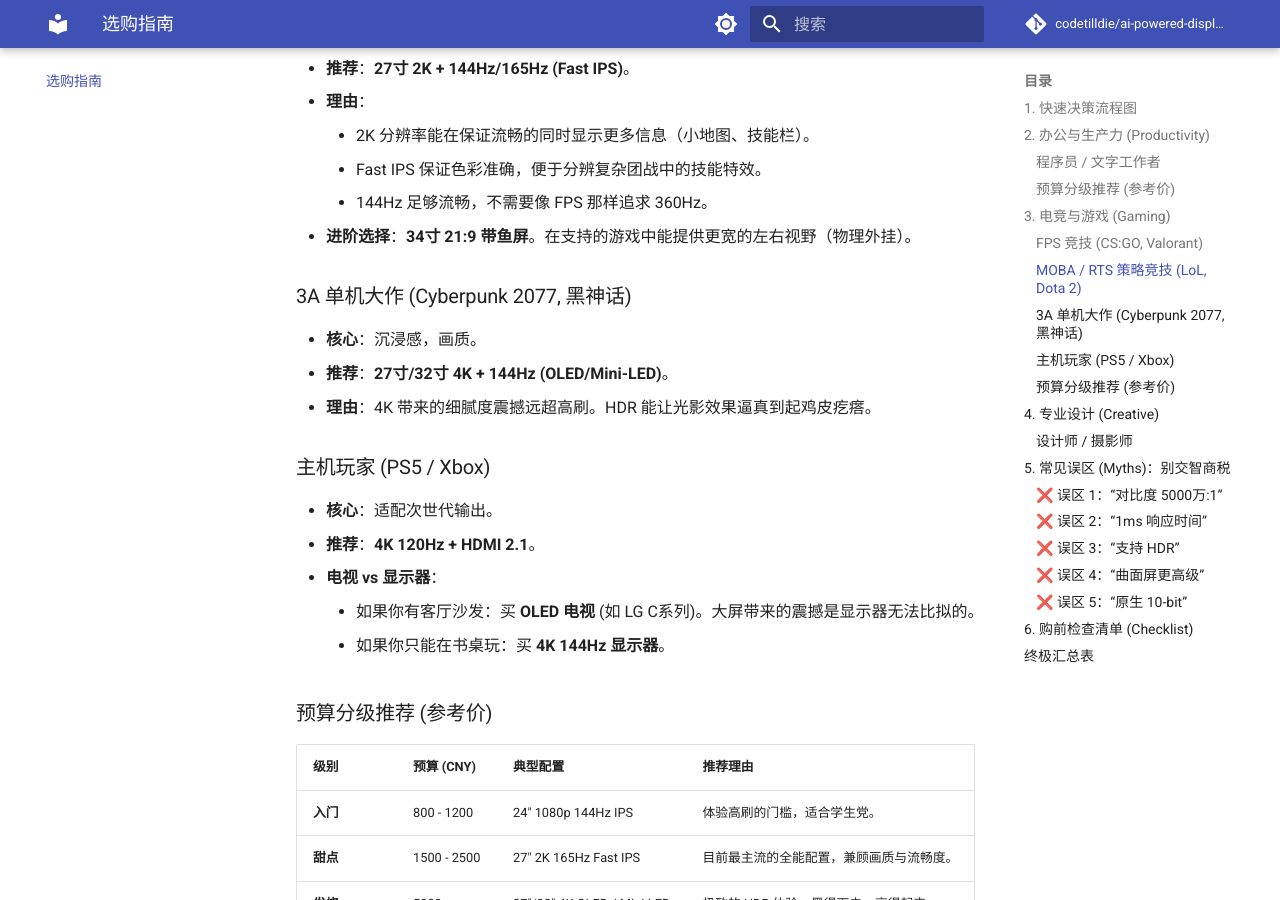
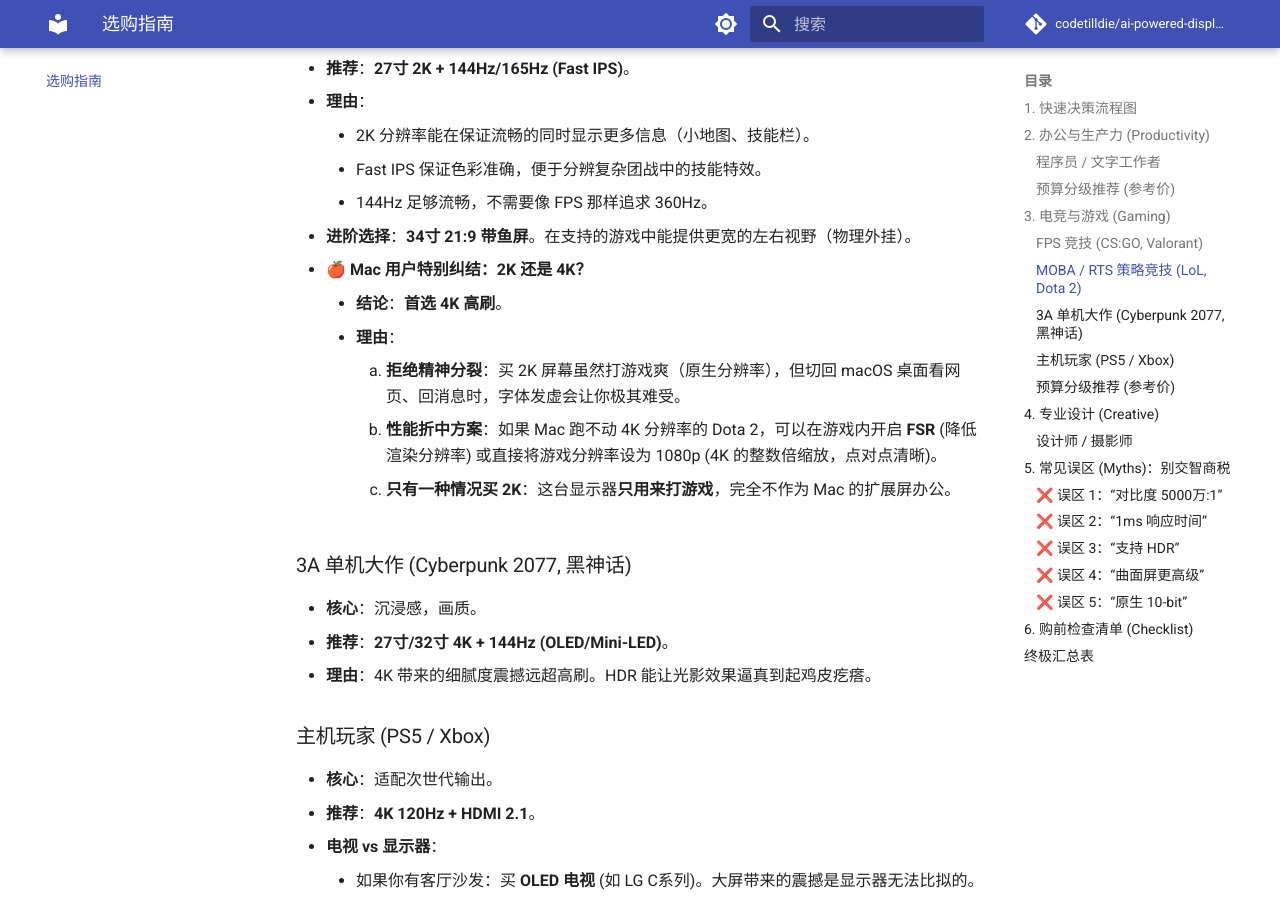
Before and after one commit to codetilldie/ai-powered-display-handbook, an MkDocs documentation site: the page built from docs/07-buying-guide.md, in a window 1280 px wide and 900 px high, scrolled down 2422 px. Built offline with MkDocs 1.6.1 and Material for MkDocs 9.7.7, drawn with Linux system fonts in a browser that asks for light colours; comment, search, counter and statistics services are not loaded.

Commit message:
Add Mac-specific monitor advice to buying guide
Added a section addressing Mac users' dilemma between 2K and 4K monitors, recommending 4K high refresh rate for better desktop experience and providing performance tips for gaming.

```diff
--- a/docs/07-buying-guide.md
+++ b/docs/07-buying-guide.md
@@ -66,6 +66,12 @@
     *   Fast IPS 保证色彩准确，便于分辨复杂团战中的技能特效。
     *   144Hz 足够流畅，不需要像 FPS 那样追求 360Hz。
 *   **进阶选择**：**34寸 21:9 带鱼屏**。在支持的游戏中能提供更宽的左右视野（物理外挂）。
+*   **🍎 Mac 用户特别纠结：2K 还是 4K？**
+    *   **结论**：**首选 4K 高刷**。
+    *   **理由**：
+        1.  **拒绝精神分裂**：买 2K 屏幕虽然打游戏爽（原生分辨率），但切回 macOS 桌面看网页、回消息时，字体发虚会让你极其难受。
+        2.  **性能折中方案**：如果 Mac 跑不动 4K 分辨率的 Dota 2，可以在游戏内开启 **FSR** (降低渲染分辨率) 或直接将游戏分辨率设为 1080p (4K 的整数倍缩放，点对点清晰)。
+        3.  **只有一种情况买 2K**：这台显示器**只用来打游戏**，完全不作为 Mac 的扩展屏办公。
 
 ### 3A 单机大作 (Cyberpunk 2077, 黑神话)
 *   **核心**：沉浸感，画质。
```
